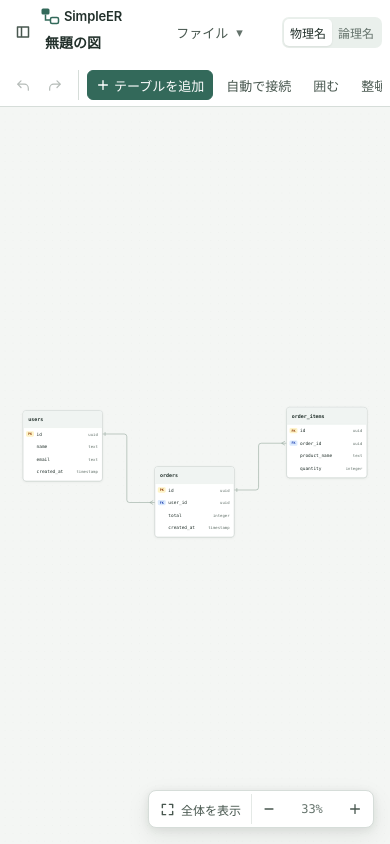
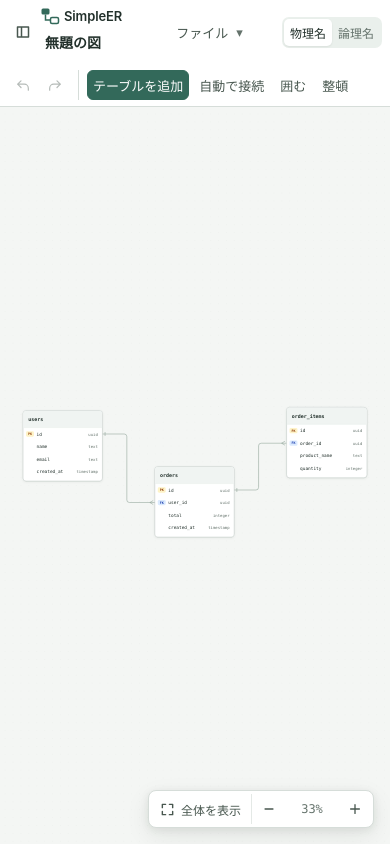
Before and after one commit to nibuno/simple-er, a React (Vite) app: page / in a window 390 px wide. Built offline with nearby package versions, Linux system fonts and the light colour scheme.

Commit message:
小さい画面でも囲むと整頓を並べて表示

```diff
--- a/src/style.css
+++ b/src/style.css
@@ -2536,6 +2536,15 @@ dialog::backdrop {
   }
 }
 
+@media (max-width: 420px) {
+  .editing-tools > button {
+    padding-inline: 5px;
+  }
+  .editing-tools .primary .icon {
+    display: none;
+  }
+}
+
 .connect-hint {
   position: absolute;
   top: 14px;
```
Also changed, not shown: 4 other files (tests, documents, lock files or other folders).
